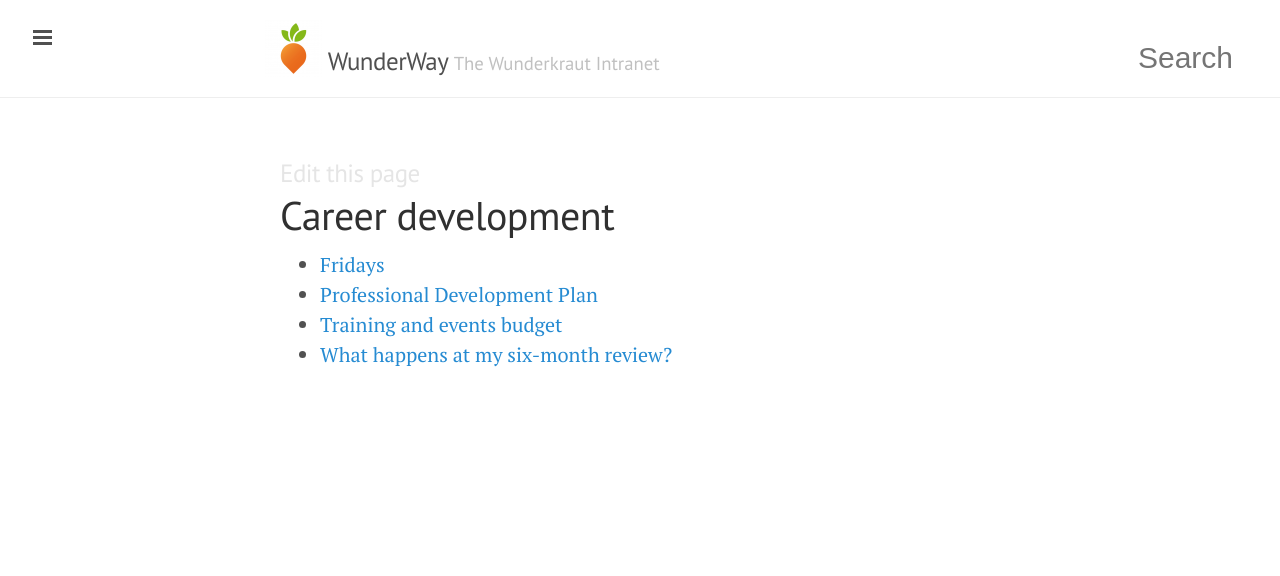
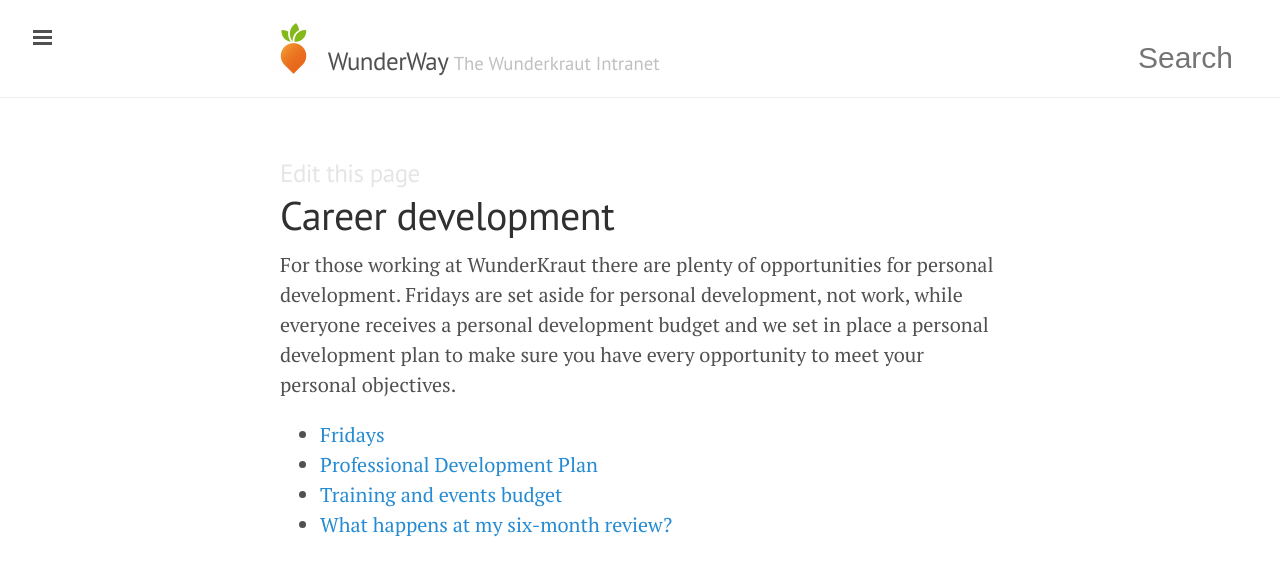
Before and after one commit to tormi/WunderWay, a Jekyll site: the page built from working-at-wunderkraut/career-development/index.md, in a window 1280 px wide. Shown: the top 576 px of the page. Built offline with Jekyll 4.4.1, drawn with Linux system fonts in a browser that asks for light colours; nearby versions of some CDN libraries; Markdown is read by kramdown in place of the engine named in the settings.

Commit message:
Update index.md

```diff
--- a/working-at-wunderkraut/career-development/index.md
+++ b/working-at-wunderkraut/career-development/index.md
@@ -2,3 +2,4 @@
 layout: section
 title: Career development
 ---
+For those working at WunderKraut there are plenty of opportunities for personal development. Fridays are set aside for personal development, not work, while everyone receives a personal development budget and we set in place a personal development plan to make sure you have every opportunity to meet your personal objectives.
```
